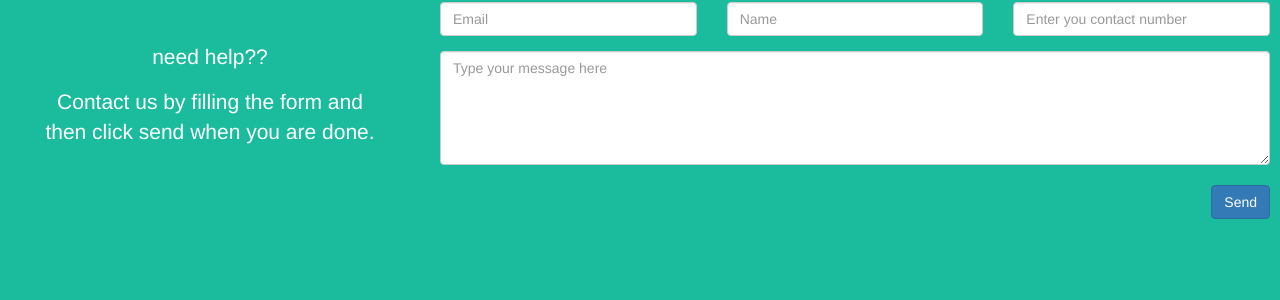
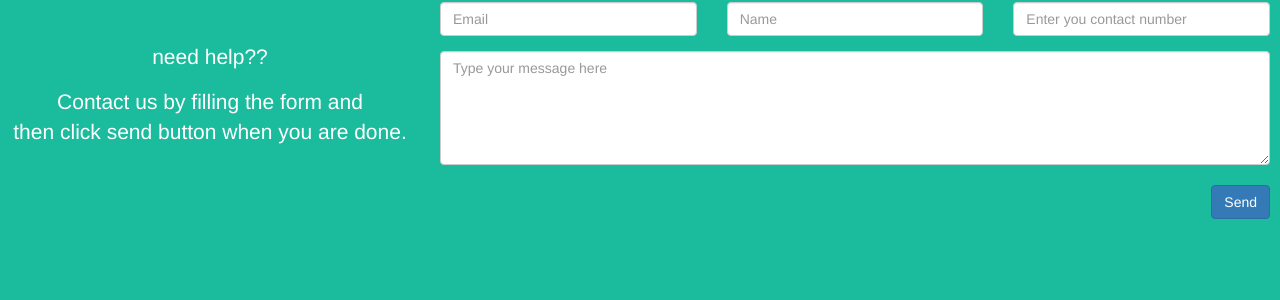
Before and after one commit to TheMarketChecker/website, a PHP site: page /contact_us.php in a window 1280 px wide. Shown: the part 150-450 px from the top of the page. Run offline with PHP 8.4, Linux system fonts and the light colour scheme.

Commit message:
grammatical changes

```diff
--- a/contact_us.php
+++ b/contact_us.php
@@ -46,7 +46,8 @@
 	    <div class="col-md-4 text-center">
 			<br> <br>
 	      <p>need help??</p>
-	     <p>Contact us by filling the form and <br> then click send when you are done.</p>
+	     <p>Contact us by filling the form
+		 and <br> then click send button when you are done.</p>
 	    </div>
 
 	    <div class="col-md-8">
```
